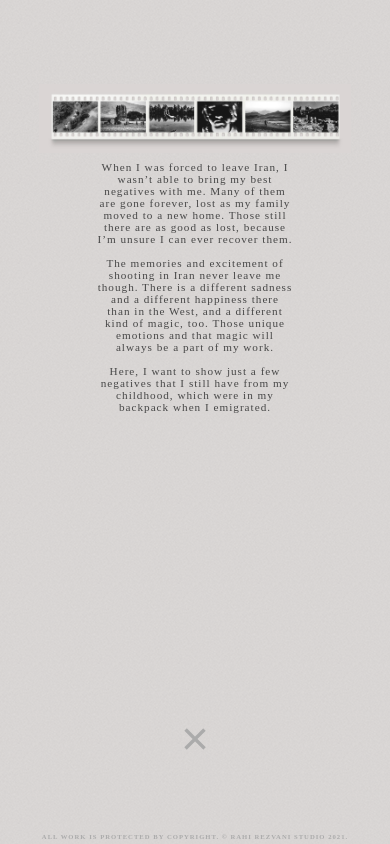
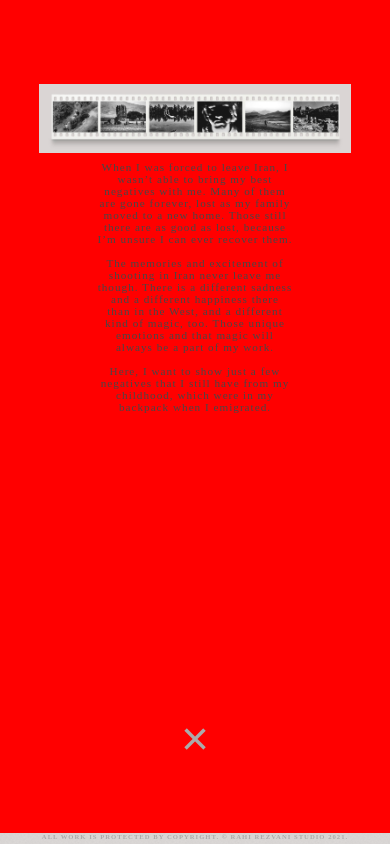
Before and after one commit to a7jamali/a7jamali.github.io, a plain HTML site: page pages/before-exile.html in a window 390 px wide. Drawn offline with Linux system fonts and the light colour scheme; a script that the page names is missing; a web font is replaced by a local one.

Commit message:
test mobile 1

```diff
--- a/pages/before-exile.html
+++ b/pages/before-exile.html
@@ -10,6 +10,7 @@
 
 </head>
 <body class="exile__body" id="before-exile-body">
+  <div class="background"></div>
 
   <a class="exit" style="bottom: 6vh;" href="../pages/navigation.html">&#215;</a>
   <h3 class="disclaimer__scroll">All work is protected by copyright. © Rahi Rezvani Studio 2021.</h3>
--- a/style/main.scss
+++ b/style/main.scss
@@ -1,5 +1,6 @@
 @import "./partials/breakpoints";
 @import "./partials/colors";
+@import "./partials/background";
 @import "./partials/fonts";
 @import "./partials/navtext";
 @import "./partials/exit";
@@ -47,10 +48,10 @@
 
 
 
-html, body {
-  background: $background repeat;
-  height: 100vh;
-  height: var(--app-height);
+// html, body {
+//   background: $background repeat;
+//   height: 100vh;
+//   height: var(--app-height);
 
-  //background: red;
-}
+//   //background: red;
+// }
--- /dev/null
+++ b/style/partials/_background.scss
@@ -0,0 +1,10 @@
+.background {
+    position: fixed;
+    top: 50%;
+    left: 50%;
+    transform: translate(-50%, -50%);
+    width: 500vw;
+    height: 500vh;
+    background-color: red;
+    z-index: -999;
+}
--- a/style/partials/_statement.scss
+++ b/style/partials/_statement.scss
@@ -2,6 +2,7 @@
 
   &__body {
     overflow: hidden;
+    background-color: red;
   }
 
   &__div {
```
Also changed, not shown: pages/obsessions/chapter-i.html (+1 -0 lines), style/main.css, 1 other file.
